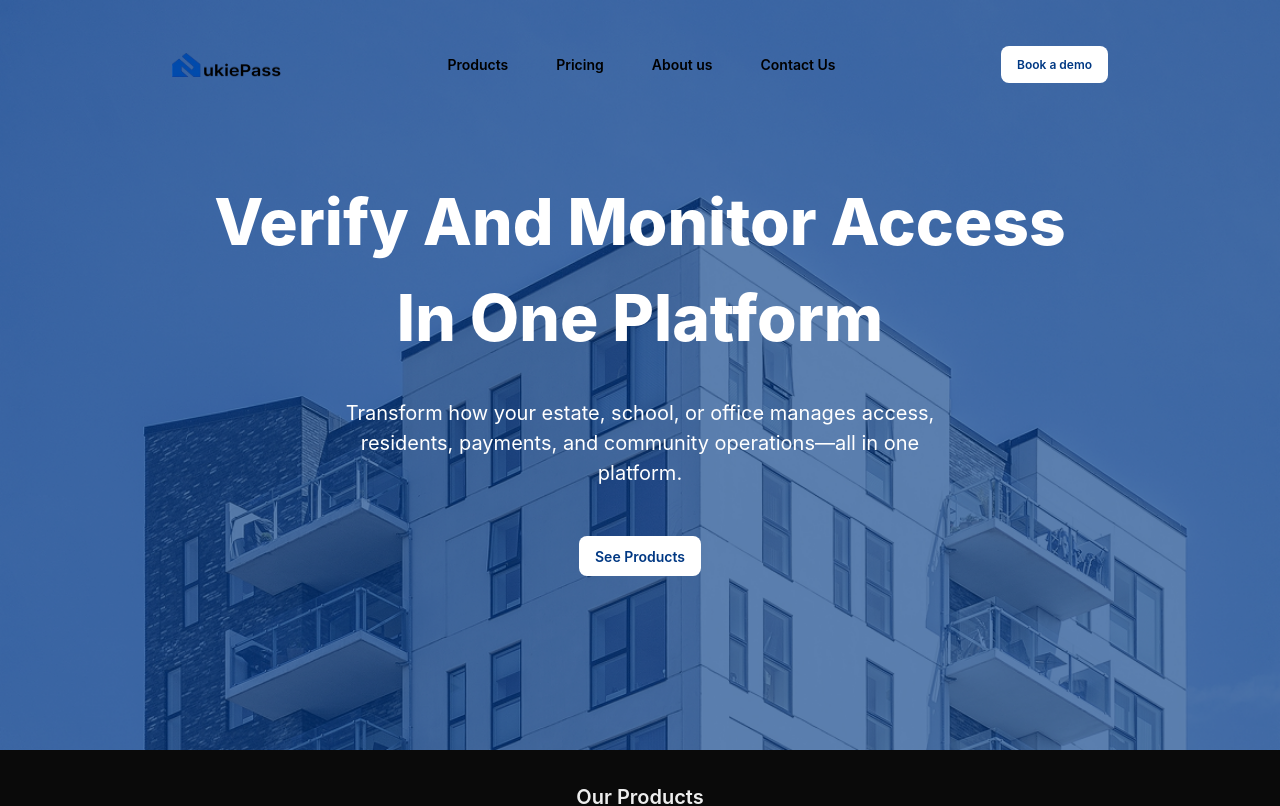
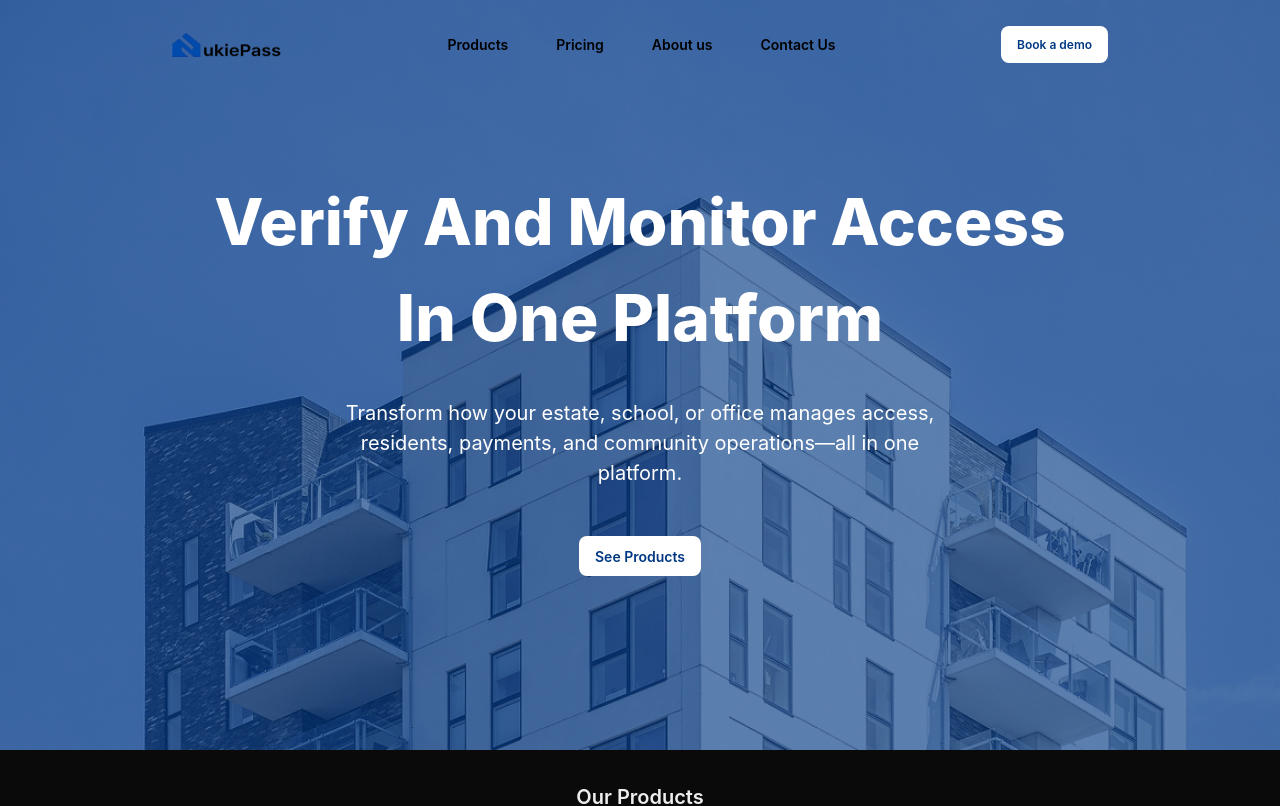
Before and after one commit to IronTroll80/nukie-landing, a Next.js app: page / in a window 1280 px wide. Shown: the top 806 px of the page. Built offline with nearby package versions, Linux system fonts and the light colour scheme.

Commit message:
updated header tsx height

```diff
--- a/app/components/header.module.css
+++ b/app/components/header.module.css
@@ -3,13 +3,13 @@
     padding: 1rem 2rem;
     gap: 1rem;
     justify-content: space-between;
-    width: 95%;
+    width: 90%;
     max-width: 1000px;
     align-items: center;
     border-radius: 16px;
     position: fixed;
     z-index: 9999999;
-    top: 30px;
+    top: 10px;
     background: rgba(74, 51, 169, 0.1);
     box-shadow: 0 4px 30px rgba(0, 0, 0, 0.1);
     backdrop-filter:  grayscale(50%) ;
@@ -21,8 +21,8 @@
 
 .imageContainer{
     position: relative;
-    width: 70px;
-    height: 16px;
+    width: 100px;
+    height: 24px;
 
 }
 
@@ -61,7 +61,7 @@
     background-color: #ddd;
     white-space: nowrap;
     left: 0;
-    margin-top: 20px;
+    margin-top: 0px;
     border-radius: 20px;
     font-size: 14px;
     align-items: center;
```
